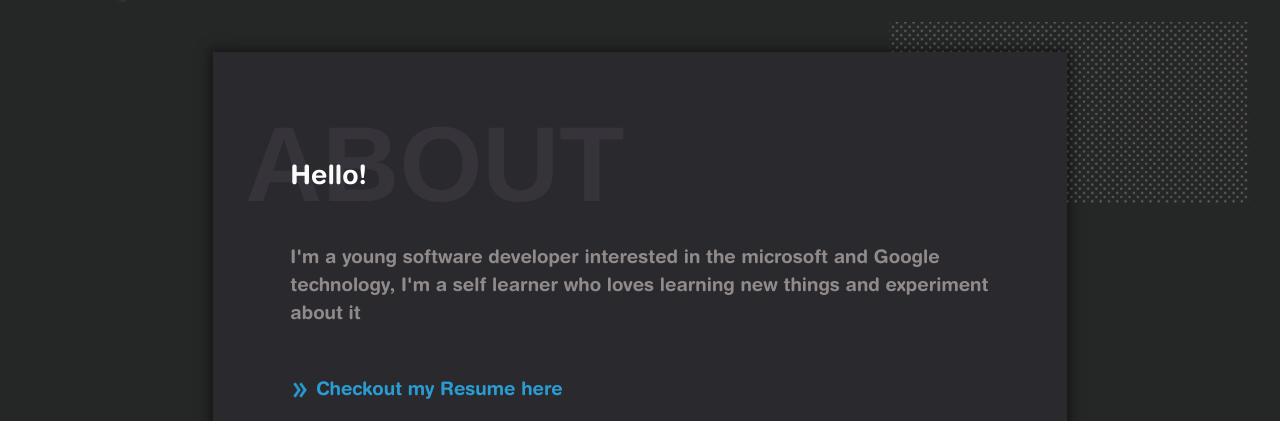
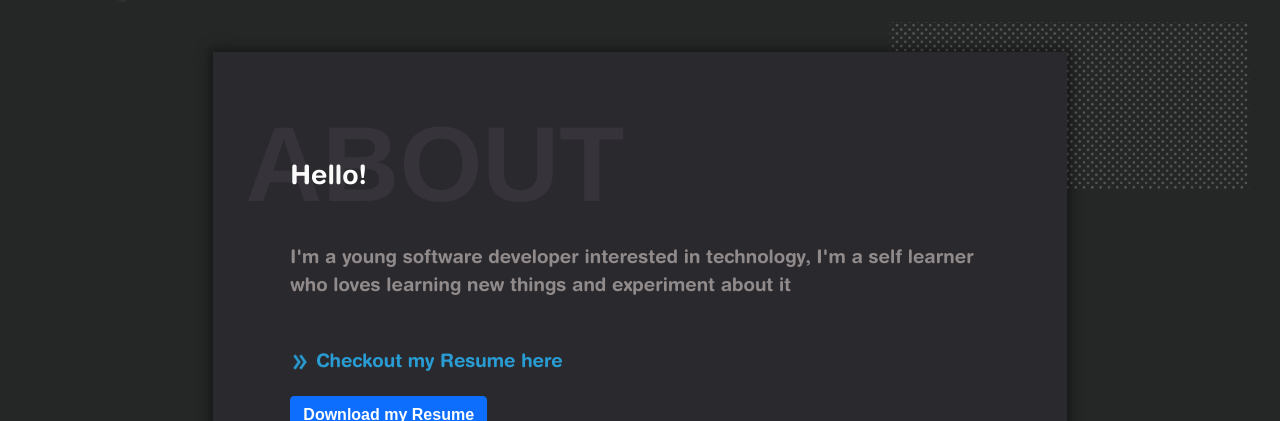
Before and after one commit to Fiarotiana/Portfolio, a plain HTML site: page index.html in a window 1280 px wide. Shown: the part 646-1067 px from the top of the page. Drawn offline with Linux system fonts and the light colour scheme.

Commit message:
about_change

```diff
--- a/index.html
+++ b/index.html
@@ -144,7 +144,7 @@
                                 <div class="about-content">
                                     <span class="title">Hello!</span>
                                     <p></p>
-                                    I'm a young software developer interested in the microsoft and Google technology, I'm a self learner who loves learning new things and experiment about it
+                                    I'm a young software developer interested in technology, I'm a self learner who loves learning new things and experiment about it
                                     <p></p>
 
                                     <div class="resume" data-toggle="modal" data-target="#cvModal">
```
